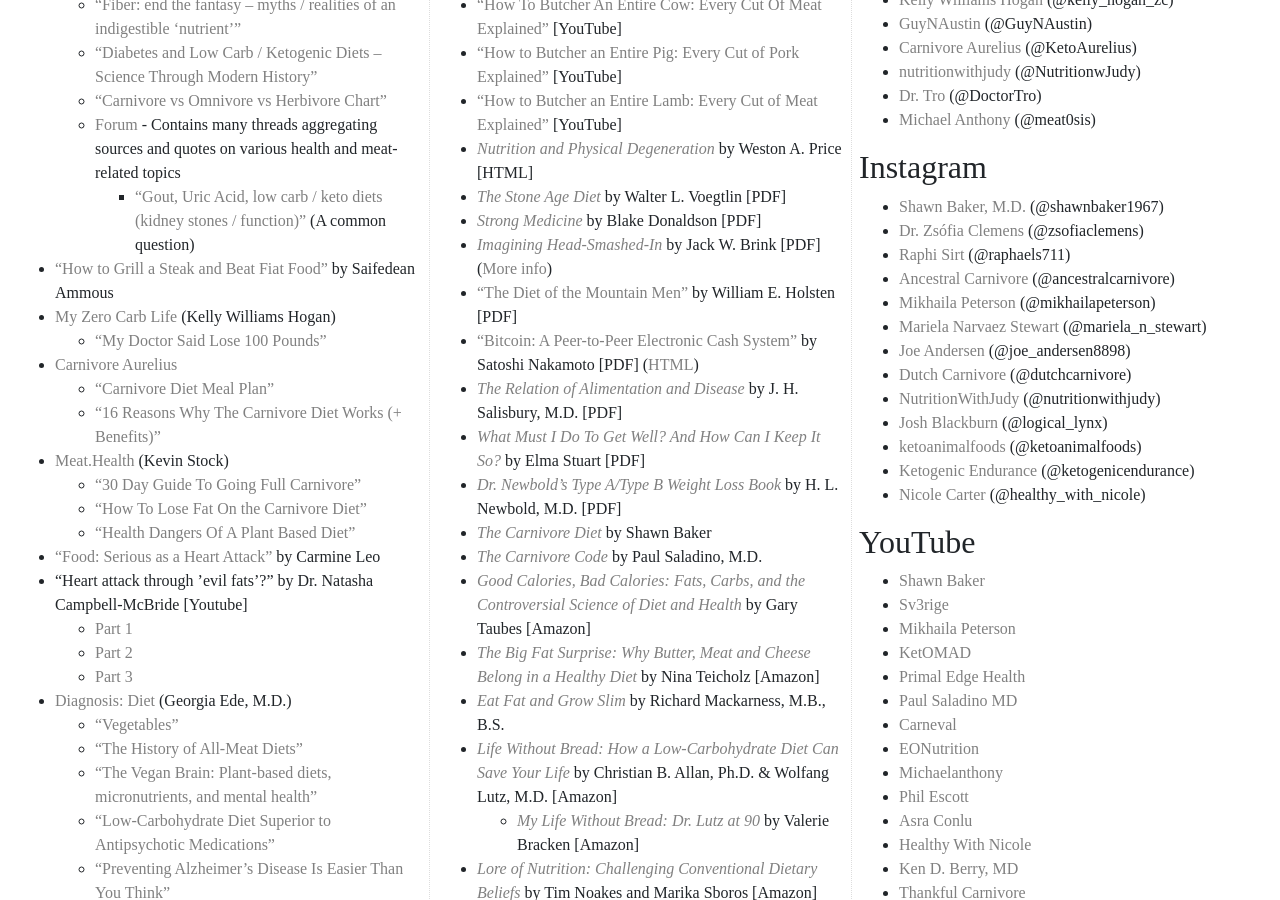
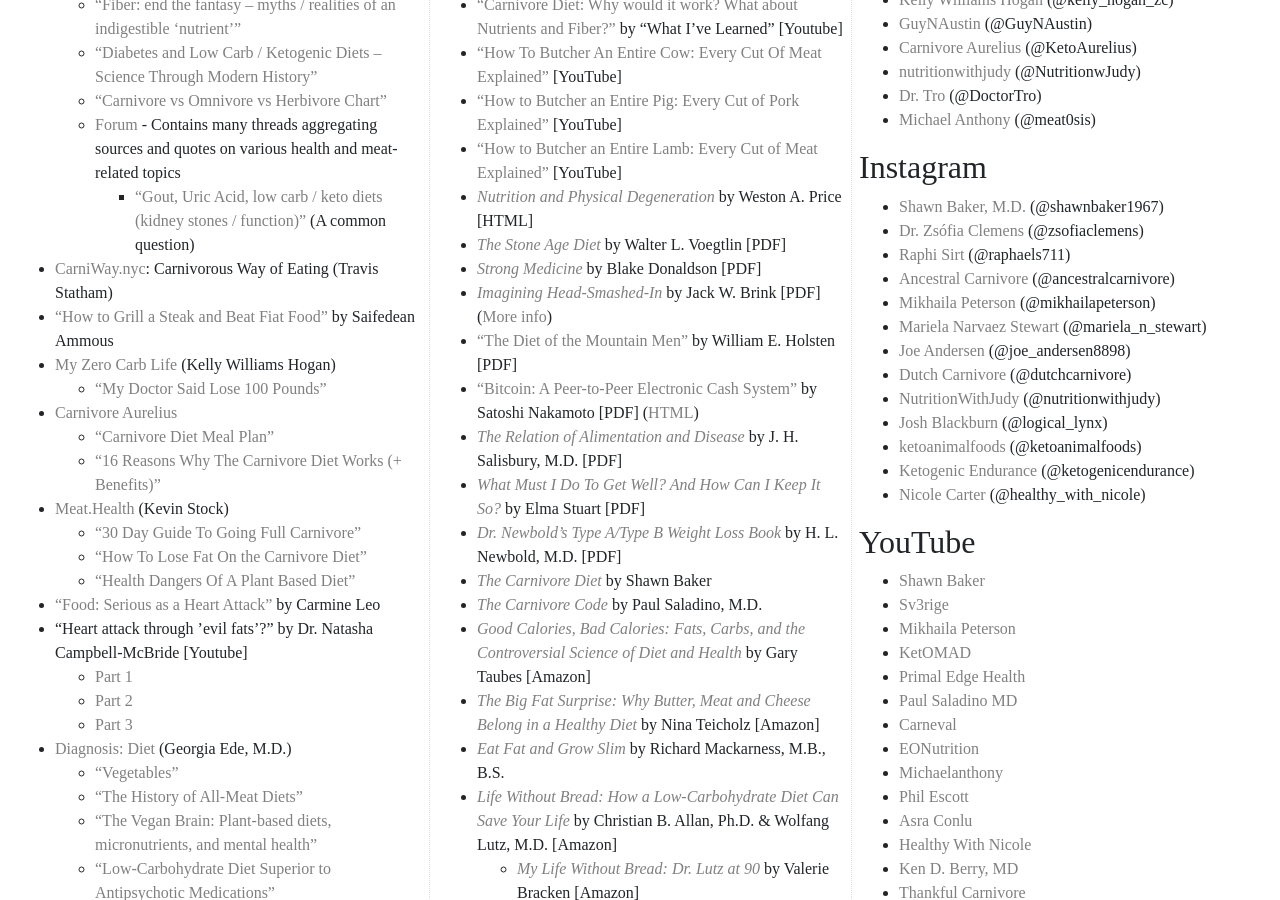
Before and after one commit to bitstein/justmeat.co, a Jekyll site: the page built from index.md, in a window 1280 px wide and 900 px high, scrolled down 1239 px. Built offline with Jekyll 4.4.1, drawn with Linux system fonts in a browser that asks for light colours; nearby versions of some CDN libraries; some web fonts are replaced.

Commit message:
Add CarniWay.nyc

```diff
--- a/index.md
+++ b/index.md
@@ -37,6 +37,7 @@
     * [“Carnivore vs Omnivore vs Herbivore Chart”](http://highsteaks.com/carnivore-vs-omnivore-vs-herbivore-chart/)
     * [Forum](http://highsteaks.com/f/) - Contains many threads aggregating sources and quotes on various health and meat-related topics
         * [“Gout, Uric Acid, low carb / keto diets (kidney stones / function)”](http://highsteaks.com/f/index.php?topic=111.0) (A common question)
+* [CarniWay.nyc](https://www.carniway.nyc/): Carnivorous Way of Eating (Travis Statham)
 * [“How to Grill a Steak and Beat Fiat Food”](https://saifedean.com/meat/) by Saifedean Ammous
 * [My Zero Carb Life](http://myzerocarblife.jamesdhogan.com/wp/) (Kelly Williams Hogan)
     * [“My Doctor Said Lose 100 Pounds”](http://myzerocarblife.jamesdhogan.com/wp/2015/01/my-doctor-said-lose-100-pounds/)
```
